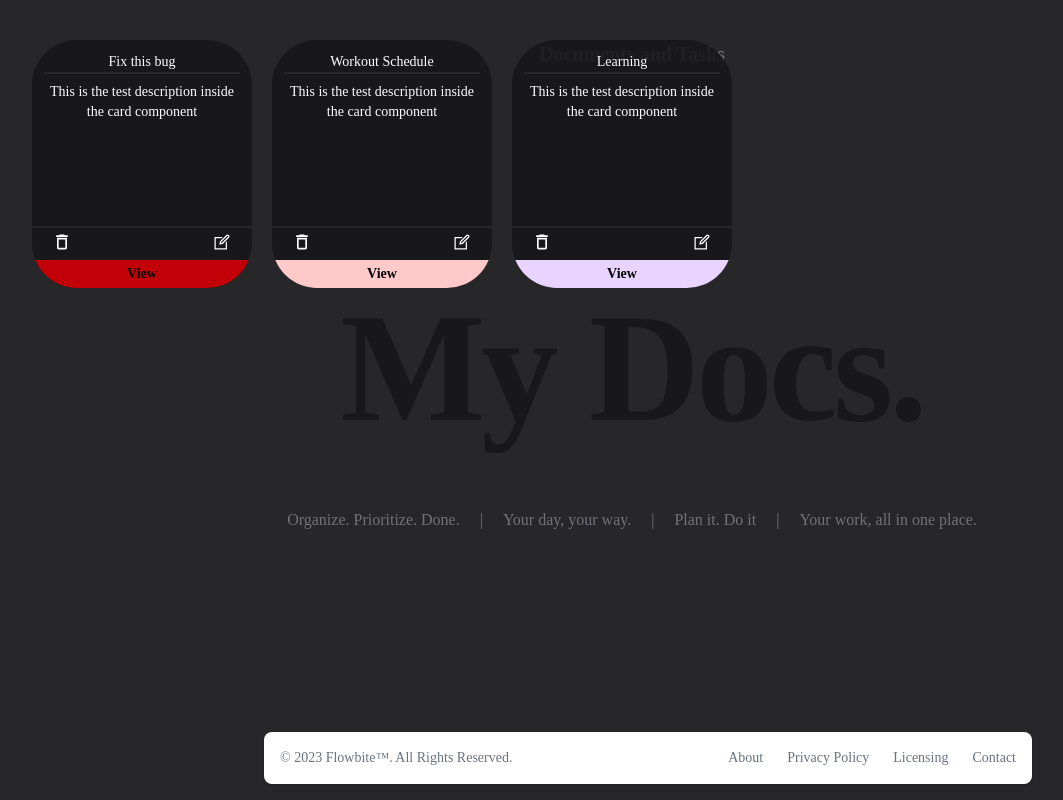
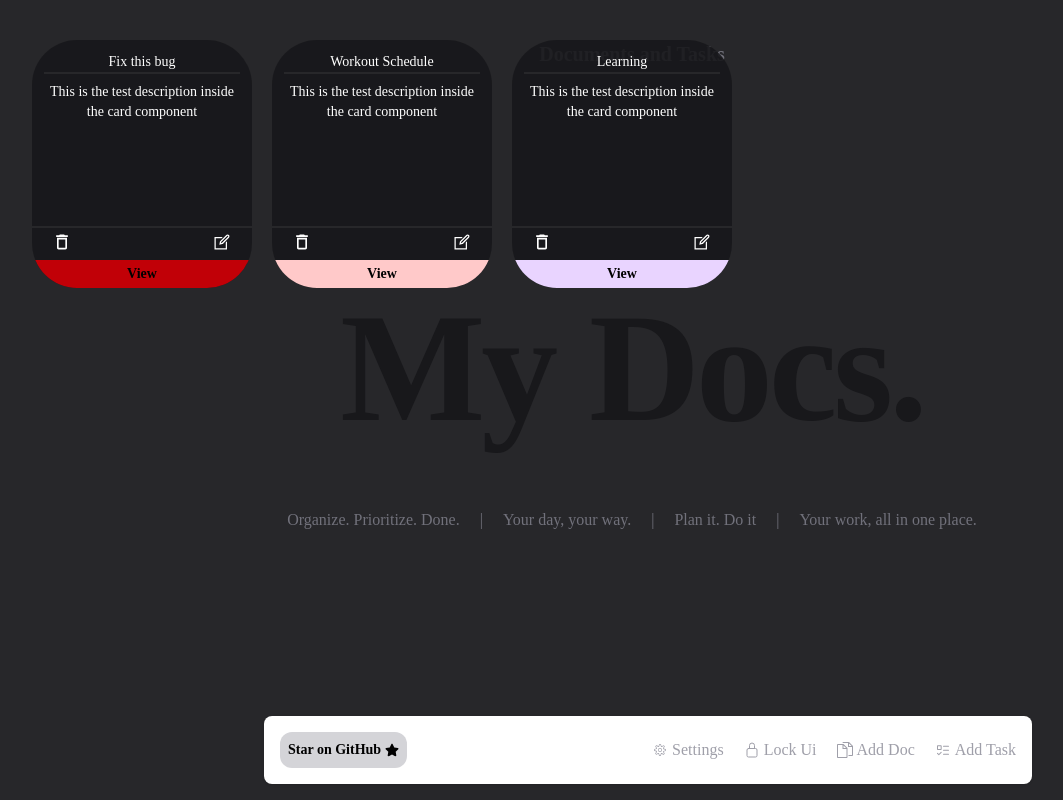
Before and after one commit to muazimmaqbool/mydocs, a React (Vite) app: page / in a window 1280 px wide. Shown: the whole page, without its empty margins (8-1071 px from the left). Built offline with nearby package versions, Linux system fonts and the light colour scheme.

Commit message:
Footer new text and icons

```diff
--- a/src/Components/Footer.jsx
+++ b/src/Components/Footer.jsx
@@ -1,31 +1,38 @@
-import React from 'react'
+import React from "react";
+import { CiSettings } from "react-icons/ci";
+import { FaStar } from "react-icons/fa";
+import { GoTasklist } from "react-icons/go";
+import { IoLockClosedOutline } from "react-icons/io5";
+import { SlDocs } from "react-icons/sl";
 
 const Footer = () => {
   return (
+    <footer class="z-10 absolute bottom-0 left-1/2 -translate-x-[50%] w-3xl  bg-white rounded-lg shadow-sm m-4 dark:bg-gray-800">
+      <div class="w-full mx-auto max-w-screen-xl p-4 md:flex md:items-center md:justify-between">
+        <div class="flex items-center gap-1 text-sm text-black font-semibold bg-zinc-300 p-2 rounded-xl">
+          <p>Star on GitHub</p> <FaStar />
+        </div>
+        <div className="flex items-center font-normal text-zinc-400 text-md gap-5">
+          <div className="flex items-center gap-1 transition-all duration-[300ms] ease hover:text-zinc-100 hover:scale-110">
+            <CiSettings />
+            Settings
+          </div>
+          <div className="flex items-center gap-1 transition-all duration-[300ms] ease hover:text-zinc-100 hover:scale-110">
+            <IoLockClosedOutline />
+            Lock Ui
+          </div>
+          <div className="flex items-center gap-1 transition-all duration-[300ms] ease hover:text-zinc-100 hover:scale-110">
+            <SlDocs />
+            Add Doc
+          </div>
+          <div className="flex items-center gap-1 transition-all duration-[300ms] ease hover:text-zinc-100 hover:scale-110">
+            <GoTasklist />
+            Add Task
+          </div>
+        </div>
+      </div>
+    </footer>
+  );
+};
 
-
-<footer class="z-10 absolute bottom-0 left-1/2 -translate-x-[50%] w-3xl  bg-white rounded-lg shadow-sm m-4 dark:bg-gray-800">
-    <div class="w-full mx-auto max-w-screen-xl p-4 md:flex md:items-center md:justify-between">
-      <span class="text-sm text-gray-500 sm:text-center dark:text-gray-400">© 2023 <a href="https://flowbite.com/" class="hover:underline">Flowbite™</a>. All Rights Reserved.
-    </span>
-    <ul class="flex flex-wrap items-center mt-3 text-sm font-medium text-gray-500 dark:text-gray-400 sm:mt-0">
-        <li>
-            <a href="#" class="hover:underline me-4 md:me-6">About</a>
-        </li>
-        <li>
-            <a href="#" class="hover:underline me-4 md:me-6">Privacy Policy</a>
-        </li>
-        <li>
-            <a href="#" class="hover:underline me-4 md:me-6">Licensing</a>
-        </li>
-        <li>
-            <a href="#" class="hover:underline">Contact</a>
-        </li>
-    </ul>
-    </div>
-</footer>
-
-  )
-}
-
-export default Footer
+export default Footer;
```
